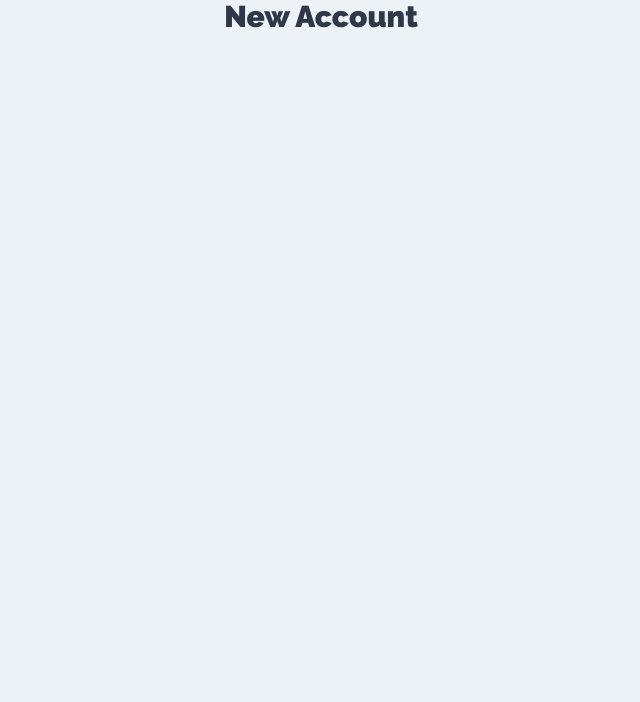
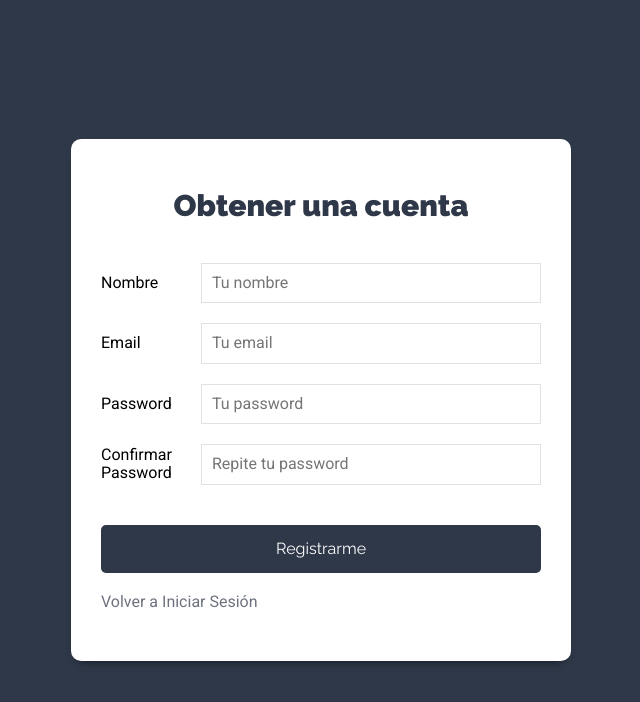
Before and after one commit to ArianAngoma/task-app-frontend-react, a React (Create React App) app: page /new-account in a window 1280 px wide. Shown: the top 702 px of the page, without its empty margins (319-959 px from the left). Built offline with nearby package versions, Linux system fonts and the light colour scheme.

Commit message:
Componente NewAccount

```diff
--- a/src/components/auth/NewAccount.js
+++ b/src/components/auth/NewAccount.js
@@ -1,5 +1,86 @@
+import {useState} from 'react';
+import {Link} from 'react-router-dom';
+
 export const NewAccount = () => {
+    /* State para registro de nuevo usuario */
+    const [user, setUser] = useState({
+        name: '',
+        email: '',
+        password: '',
+        confirm: ''
+    });
+    /* Extraer campos de user */
+    const {name, email, password, confirm} = user;
+
+    const handleOnChange = (e) => {
+        setUser({
+            ...user,
+            [e.target.name]: e.target.value
+        });
+    };
+
+    /* Registro de nuevo usuario */
+    const handleSubmit = (e) => {
+        e.preventDefault();
+
+        /* Validar que no haya campos vacios */
+    };
+
     return (
-        <h1>New Account</h1>
+        <div className="form-user">
+            <div className="container-form shadow-dark">
+                <h1>Obtener una cuenta</h1>
+
+                <form onSubmit={handleSubmit}>
+                    <div className="field-form">
+                        <label htmlFor="name">Nombre</label>
+                        <input type="text"
+                               id="name"
+                               name="name"
+                               placeholder="Tu nombre"
+                               value={name}
+                               onChange={handleOnChange}/>
+                    </div>
+
+                    <div className="field-form">
+                        <label htmlFor="email">Email</label>
+                        <input type="email"
+                               id="email"
+                               name="email"
+                               placeholder="Tu email"
+                               value={email}
+                               onChange={handleOnChange}/>
+                    </div>
+
+                    <div className="field-form">
+                        <label htmlFor="password">Password</label>
+                        <input type="password"
+                               id="password"
+                               name="password"
+                               placeholder="Tu password"
+                               value={password}
+                               onChange={handleOnChange}/>
+                    </div>
+
+                    <div className="field-form">
+                        <label htmlFor="confirm">Confirmar Password</label>
+                        <input type="password"
+                               id="confirm"
+                               name="confirm"
+                               placeholder="Repite tu password"
+                               value={confirm}
+                               onChange={handleOnChange}/>
+                    </div>
+
+                    <div className="field-form">
+                        <input type="submit"
+                               className="btn btn-primary btn-block"
+                               value="Registrarme"/>
+                    </div>
+                </form>
+
+                <Link to="/" className="link-account">Volver a Iniciar Sesión</Link>
+            </div>
+        </div>
     );
 }
```
